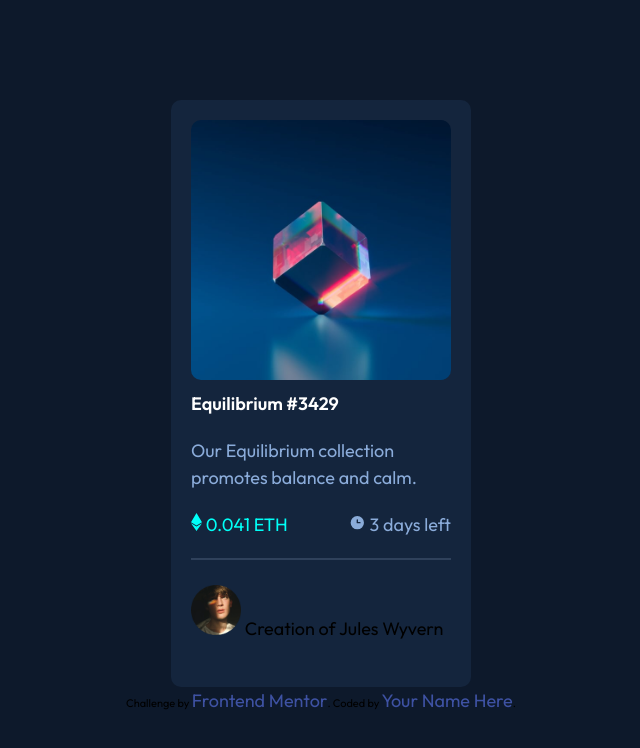
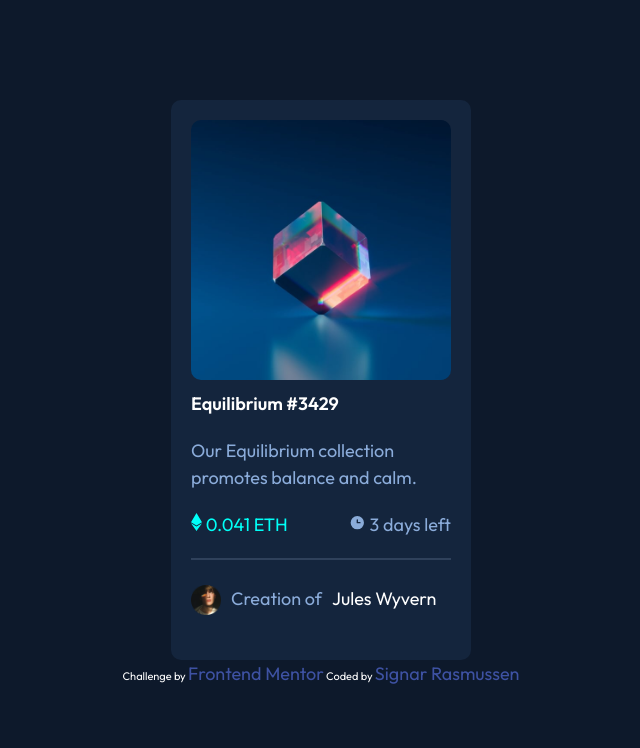
Before and after one commit to TheRealZekre/nft-card-take-two, a plain HTML site: page index.html in a window 1280 px wide. Shown: the whole page, without its empty margins (319-959 px from the left). Drawn offline with Linux system fonts and the light colour scheme.

Commit message:
css
Added CSS

```diff
--- a/index.html
+++ b/index.html
@@ -53,14 +53,14 @@
 
     <!--Fifth container creator-->
     <section class="fifth-container">
-      <img src="images/image-avatar.png" alt="image of avatar" height="50px" />
+      <img src="images/image-avatar.png" alt="image of avatar" height="30px" />
       Creation of <span class="creator">Jules Wyvern</span>
     </section>
   </main>
   <!--Footer-->
   <footer class="attribution">
-    Challenge by <a href="https://www.frontendmentor.io?ref=challenge" target="_blank">Frontend Mentor</a>.
-    Coded by <a href="#">Your Name Here</a>.
+    Challenge by <a href="https://www.frontendmentor.io?ref=challenge" target="_blank">Frontend Mentor</a>
+    Coded by <a href="#">Signar Rasmussen</a>
   </footer>
 </body>
 
--- a/styles.css
+++ b/styles.css
@@ -117,15 +117,26 @@ body {
 
 }
 
+.fifth-container {
+    display: flex;
+    gap: 10px;
+    margin: 25px 0;
+    color: var(--soft-blue);
+}
 
-.fifth-container {
-    margin: 25px 0;
+.creator {
+    color: var(--white);
+}
+
+.creator:hover {
+    color: var(--cyan);
 }
 
 /* Footer */
 .attribution {
     font-size: 11px;
     text-align: center;
+    color: var(--white);
 }
 
 .attribution a {
```
